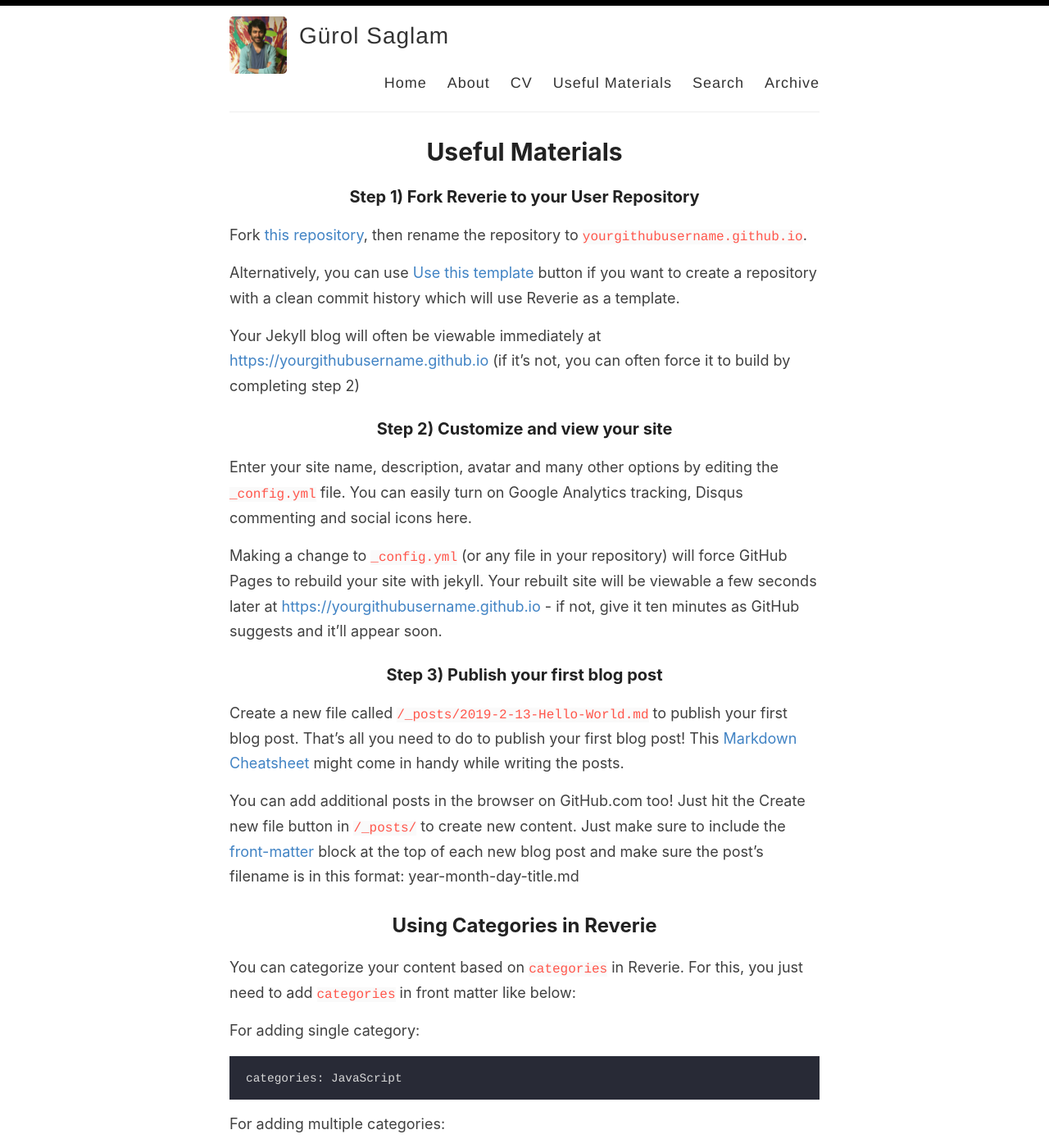
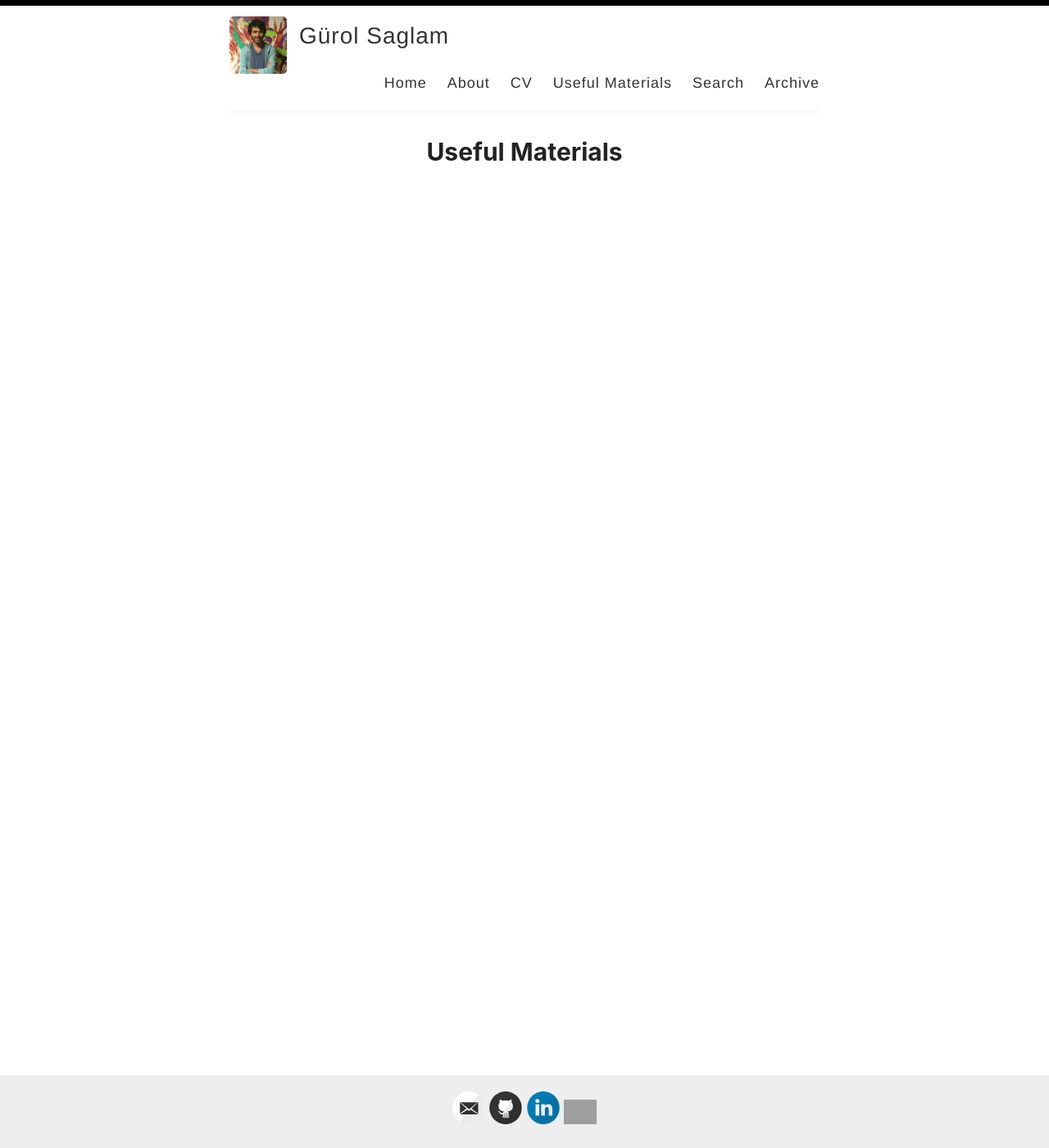
Before and after one commit to gurolsaglam/web_test, a Jekyll site: the page built from _pages/materials.md, in a window 1280 px wide and 1400 px high. Shown: the whole window at 82% size. Built offline with Jekyll 4.4.1, drawn with Linux system fonts in a browser that asks for light colours; some of the changed text lies outside the part shown; grey boxes are pictures that could not be loaded.

Commit message:
Larger edits
-About re-written
-Getting Started removed
-Home is being tested for modification
-Posts moved to Useful Materials
-Default Posts mostly removed (rest to be removed later)

````diff
--- a/_pages/materials.md
+++ b/_pages/materials.md
@@ -4,48 +4,48 @@
 permalink: /materials/
 ---
 
-### Step 1) Fork Reverie to your User Repository
+<div class="posts">
+  {% for post in paginator.posts %}
+    <article class="post">
+      <a href="{{ site.baseurl }}{{ post.url }}">
+        <h1>{{ post.title }}</h1>
 
-Fork [this repository](https://github.com/amitmerchant1990/reverie), then rename the repository to `yourgithubusername.github.io`.
+        <div>
+          <p class="post_date">{{ post.date | date: "%B %e, %Y" }}</p>
+        </div>
+      </a>
+      <div class="entry">
+        {{ post.excerpt }}
+      </div>
 
-Alternatively, you can use [Use this template](https://github.com/amitmerchant1990/reverie/generate) button if you want to create a repository with a clean commit history which will use Reverie as a template.
+      <a href="{{ site.baseurl }}{{ post.url }}" class="read-more">Read More</a>
+    </article>
+  {% endfor %}
 
-Your Jekyll blog will often be viewable immediately at <https://yourgithubusername.github.io> (if it's not, you can often force it to build by completing step 2)
+  <!-- pagination -->
+  {% if paginator.total_pages > 1 %}
+  <div class="pagination">
+    {% if paginator.previous_page %}
+      <a href="{{ paginator.previous_page_path | prepend: site.baseurl | replace: '//', '/' }}">&laquo; Prev</a>
+    {% else %}
+      <span>&laquo; Prev</span>
+    {% endif %}
 
-### Step 2) Customize and view your site
+    {% for page in (1..paginator.total_pages) %}
+      {% if page == paginator.page %}
+        <span class="webjeda">{{ page }}</span>
+      {% elsif page == 1 %}
+        <a href="{{ '/' | prepend: site.baseurl | replace: '//', '/' }}">{{ page }}</a>
+      {% else %}
+        <a href="{{ site.paginate_path | prepend: site.baseurl | replace: '//', '/' | replace: ':num', page }}">{{ page }}</a>
+      {% endif %}
+    {% endfor %}
 
-Enter your site name, description, avatar and many other options by editing the `_config.yml` file. You can easily turn on Google Analytics tracking, Disqus commenting and social icons here.
-
-Making a change to `_config.yml` (or any file in your repository) will force GitHub Pages to rebuild your site with jekyll. Your rebuilt site will be viewable a few seconds later at <https://yourgithubusername.github.io> - if not, give it ten minutes as GitHub suggests and it'll appear soon.
-
-### Step 3) Publish your first blog post
-
-Create a new file called `/_posts/2019-2-13-Hello-World.md` to publish your first blog post. That's all you need to do to publish your first blog post! This [Markdown Cheatsheet](https://github.com/adam-p/markdown-here/wiki/Markdown-Cheatsheet) might come in handy while writing the posts.
-
-> You can add additional posts in the browser on GitHub.com too! Just hit the <kbd>Create new file</kbd> button in `/_posts/` to create new content. Just make sure to include the [front-matter](http://jekyllrb.com/docs/frontmatter/) block at the top of each new blog post and make sure the post's filename is in this format: year-month-day-title.md
-
-## Using Categories in Reverie
-
-You can categorize your content based on `categories` in Reverie. For this, you just need to add `categories` in front matter like below:
-
-For adding single category:
-
-```md
-categories: JavaScript
-```
-
-For adding multiple categories:
-
-```md
-categories: [PHP, Laravel]
-```
-
-The contegorized content can be shown over this URL: <https://yourgithubusername.github.io/categories/>
-
-## RSS
-
-The generated [RSS feed](https://en.wikipedia.org/wiki/RSS) of your blog can be found at <https://yourgithubusername.github.io/feed>. You can see the example RSS feed over [here](https://www.amitmerchant.com/reverie/feed).
-
-## Sitemap
-
-The generated sitemap of your blog can be found at <https://yourgithubusername.github.io/sitemap>. You can see the example sitemap feed over [here](https://www.amitmerchant.com/reverie/sitemap).
+    {% if paginator.next_page %}
+      <a href="{{ paginator.next_page_path | prepend: site.baseurl | replace: '//', '/' }}">Next &raquo;</a>
+    {% else %}
+      <span>Next &raquo;</span>
+    {% endif %}
+  </div>
+  {% endif %}
+</div>
--- a/index.html
+++ b/index.html
@@ -1,6 +1,9 @@
 ---
 layout: default
 ---
+
+I’m a digital design engineer working across FPGA and ASIC development. I hold an M.Sc. in Computer Science and a B.Sc. in Electrical and Electronics Engineering from Özyeğin University, where I graduated top of my department. My work includes RTL design for DCO-OFDM, FPGA communication and DSP systems, verification and STA, plus Python automation for design flows. I’ve worked at CDNC at KIT and at nEMESysLab at Özyeğin University.
+
 
 <div class="posts">
   {% for post in paginator.posts %}
````
Also changed, not shown: _layouts/page_cv.html (deleted, +0 -10 lines), _pages/about.md (+3 -5 lines), _pages/getting-started.md (deleted, +0 -51 lines), _posts/2019-02-13-introducing-reverie-jekyll-theme.md (deleted, +0 -85 lines), _posts/2019-08-08-no-title-posts.md (deleted, +0 -6 lines), _posts/2019-7-27-super-long-article.md (deleted, +0 -11 lines), _posts/2019-7-27-this-post-demonstrates-post-content-styles.md (deleted, +0 -95 lines), _posts/2019-7-28-super-short-article.md (deleted, +0 -7 lines).
